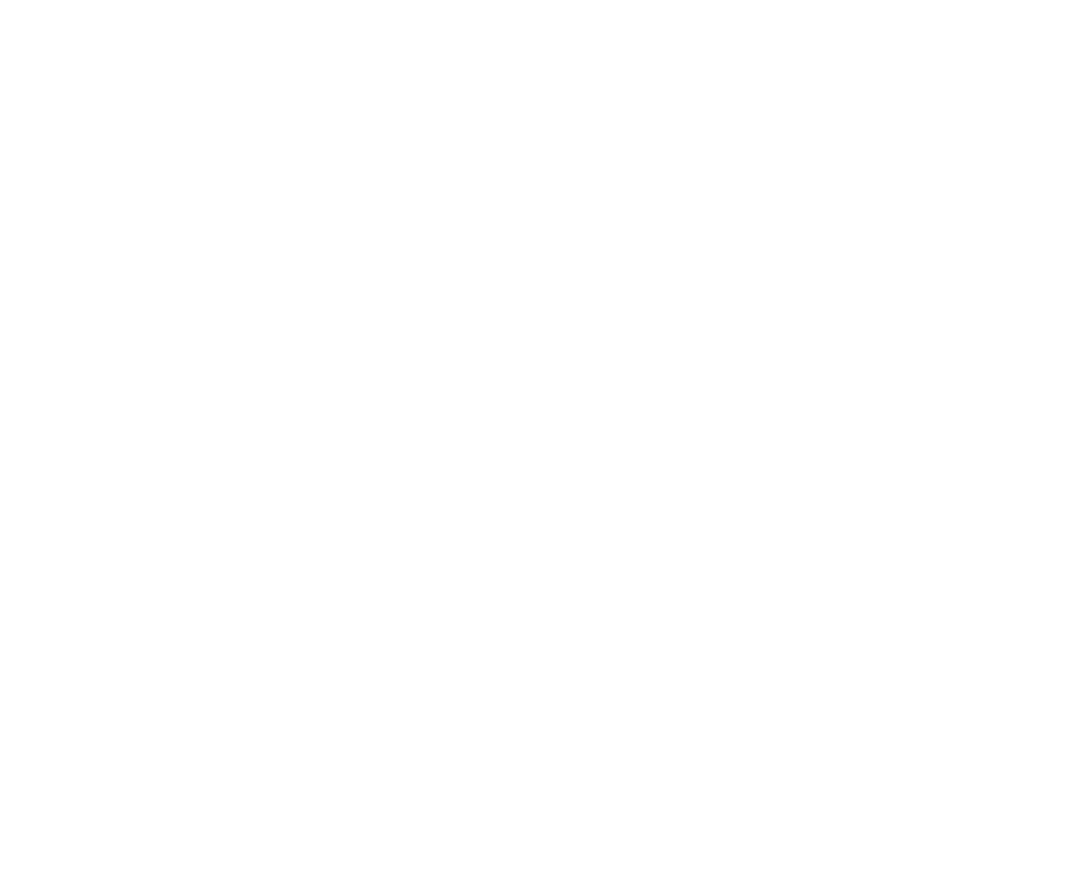
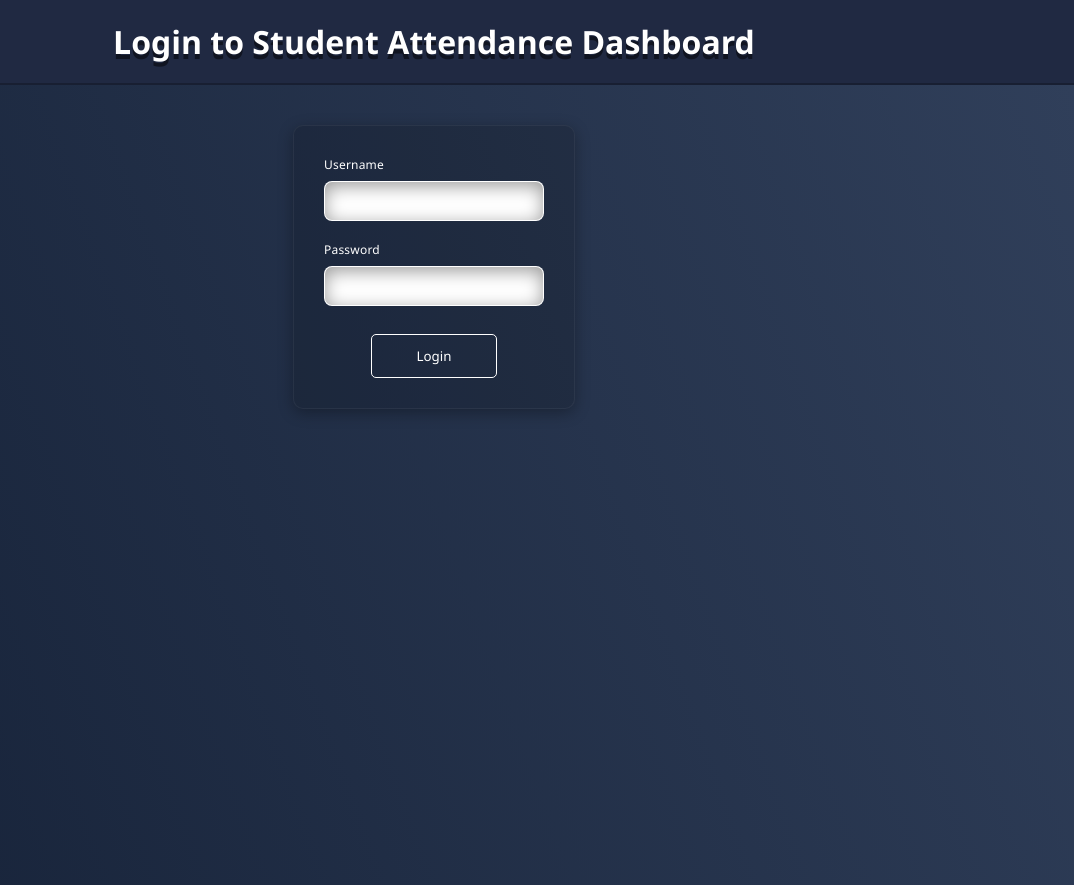
Before and after one commit to k-metra/AttendanceMonitoringSystem, a Django app: page /dashboard/login/ in a window 1280 px wide. Before the commit the part shown is empty. Shown: the whole page, without its empty margins (206-1280 px from the left). Before the commit the page ends 800 px from the top, so only its background shows below. Run offline with Django 5.2, Linux system fonts and the light colour scheme.

Commit message:
feat: enhance login.html structure with alert box and form elements

```diff
--- a/dashboard/templates/dashboard/login.html
+++ b/dashboard/templates/dashboard/login.html
@@ -8,4 +8,40 @@
         <title>Dashboard Login - Student Attendance Monitoring System</title>
         <link href="{% static 'dashboard/css/login.css' %}" rel="stylesheet"/>
     </head>
+
+    <body>
+        <header>
+            <h1>Login to Student Attendance Dashboard</h1>
+        </header>
+
+        <main>
+            <div class="form">
+                <form id="login-form">
+                    {% csrf_token %}
+                    <div class="field">
+                        <label for="username">Username</label>
+                        <input id="username" name="username" required type="text"/>
+                    </div>
+
+                    <div class="field">
+                        <label for="password">Password</label>
+                        <input id="password" name="password" required type="password"/>
+                    </div>
+
+                    <div class="field">
+                        <button type="submit" id="login-btn">Login</button>
+                    </div>
+                </form>
+            </div>
+        </main>
+
+        <div class="modal" id="alert-box">
+            <div class="modal-content">
+                <p id="alert-message">This is an alert message.</p>
+                <button id="alert-btn">OK</button>
+            </div>
+        </div>
+    </body>
+
+    <script type="module" src="{% static 'dashboard/js/login.js' %}"></script>
 </html>
```
